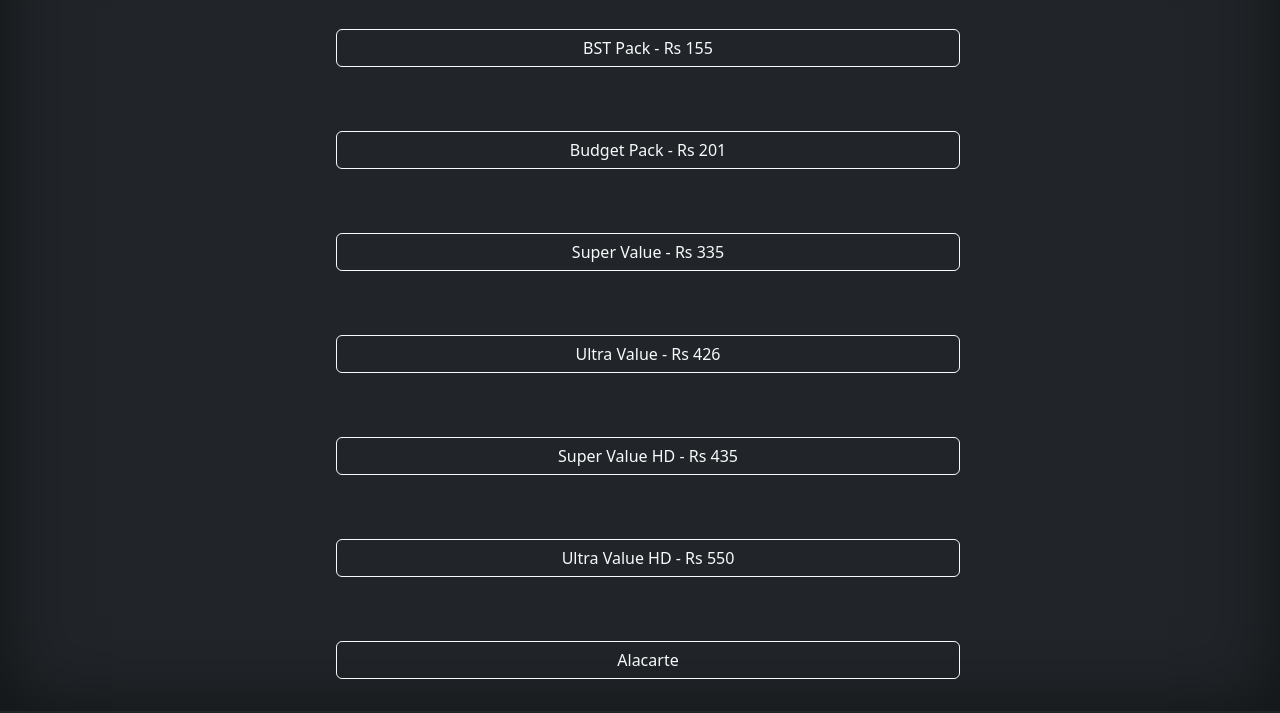
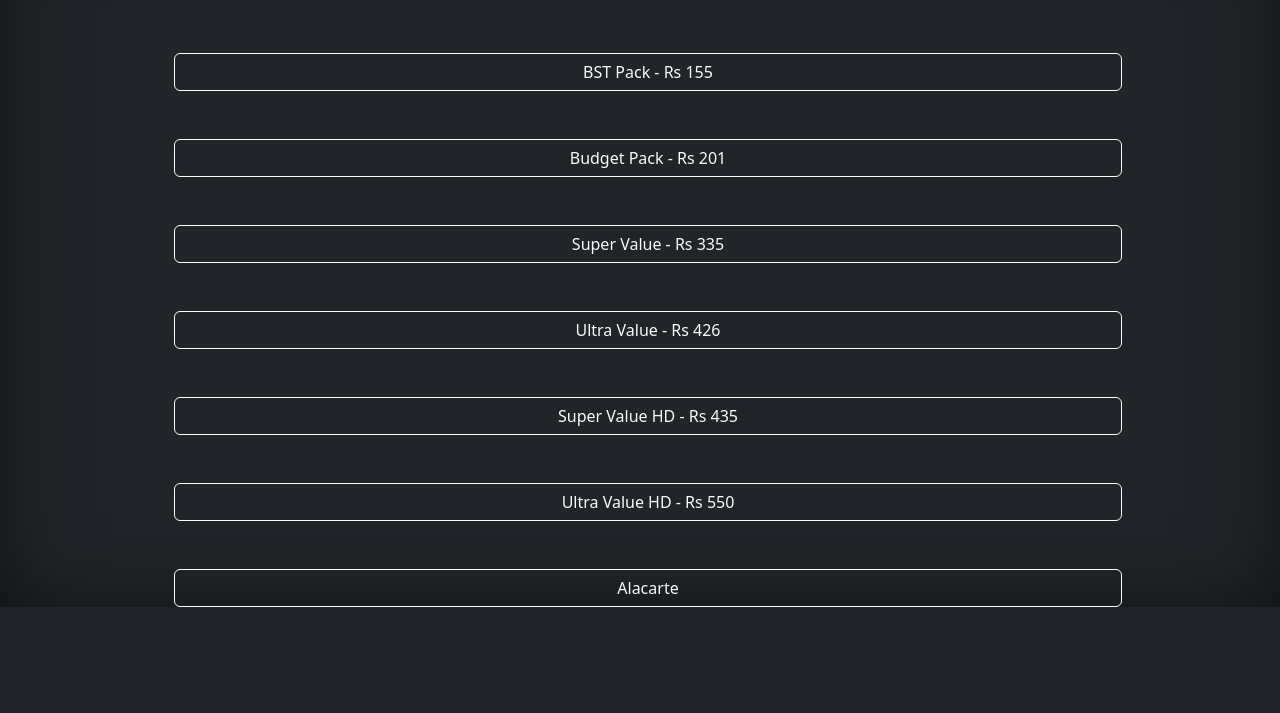
Before and after one commit to sparshtiwari10/JMD-Network, a plain HTML site: page nto3.html in a window 1280 px wide. Shown: the part 87-800 px from the top of the page. Drawn offline with nearby package versions, Linux system fonts and the light colour scheme.

Commit message:
Updated nto3

```diff
--- a/nto3.html
+++ b/nto3.html
@@ -7,7 +7,7 @@
     <title>JMD Network</title>
 
     <link rel="canonical" href="https://getbootstrap.com/docs/5.2/examples/cover/">
-
+    <link rel="icon" href="den bg rem.png" type="image/x-icon">
 
     <link href="./assets/dist/css/bootstrap.min.css" rel="stylesheet">
     <link href="https://cdn.jsdelivr.net/npm/bootstrap@5.2.3/dist/css/bootstrap.min.css" rel="stylesheet"
@@ -17,7 +17,7 @@
     <link href="cover.css" rel="stylesheet">
 </head>
 
-<body class="d-flex h-200 text-center text-bg-dark bg-dark">
+<body class="h-200 text-center text-bg-dark">
 
     <div class="cover-container d-flex w-100 h-100 p-3 mx-auto flex-column">
         <header class="mb-auto">
@@ -30,9 +30,9 @@
                 </nav>
             </div>
         </header>
-
-        <p class="d-grid mt-5 ms-3 ">
-            <button class="btn btn-outline-light" data-bs-toggle="collapse" data-bs-target="#collapseExample1"
+    </div>
+        <p class=" mt-5 ms-3 ">
+            <button class="btn btn-outline-light w-75 mt-lg-2" data-bs-toggle="collapse" data-bs-target="#collapseExample1"
                 aria-expanded="false" aria-controls="collapseExample">
                 BST Pack - Rs 155
             </button>
@@ -223,8 +223,8 @@
         </div>
 
 
-        <p class="d-grid mt-5 ms-3 ">
-            <button class="btn btn-outline-light" data-bs-toggle="collapse" data-bs-target="#collapseExample2"
+        <p class="mt-5 ms-3 ">
+            <button class="btn btn-outline-light w-75" data-bs-toggle="collapse" data-bs-target="#collapseExample2"
                 aria-expanded="false" aria-controls="collapseExample">
                 Budget Pack - Rs 201
             </button>
@@ -480,8 +480,8 @@
         </div>
 
 
-        <p class="d-grid mt-5 ms-3 ">
-            <button class="btn btn-outline-light" data-bs-toggle="collapse" data-bs-target="#collapseExample3"
+        <p class="mt-5 ms-3">
+            <button class="btn btn-outline-light w-75" data-bs-toggle="collapse" data-bs-target="#collapseExample3"
                 aria-expanded="false" aria-controls="collapseExample">
                 Super Value - Rs 335
             </button>
@@ -808,8 +808,8 @@
         </div>
 
 
-        <p class="d-grid mt-5 ms-3 ">
-            <button class="btn btn-outline-light" data-bs-toggle="collapse" data-bs-target="#collapseExample4"
+        <p class="mt-5 ms-3 ">
+            <button class="btn btn-outline-light w-75" data-bs-toggle="collapse" data-bs-target="#collapseExample4"
                 aria-expanded="false" aria-controls="collapseExample4">
                 Ultra Value - Rs 426
             </button>
@@ -1177,8 +1177,8 @@
             </div>
         </div>
 
-        <p class="d-grid mt-5 ms-3 ">
-            <button class="btn btn-outline-light" type="button" data-bs-toggle="collapse"
+        <p class="mt-5 ms-3 ">
+            <button class="btn btn-outline-light w-75" type="button" data-bs-toggle="collapse"
                 data-bs-target="#collapseExample5" aria-expanded="false" aria-controls="collapseExample">
                 Super Value HD - Rs 435
             </button>
@@ -1510,8 +1510,8 @@
         </div>
 
 
-        <p class="d-grid mt-5 ms-3 ">
-            <button class="btn btn-outline-light" type="button" data-bs-toggle="collapse"
+        <p class="mt-5 ms-3 ">
+            <button class="btn btn-outline-light w-75" type="button" data-bs-toggle="collapse"
                 data-bs-target="#collapseExample6" aria-expanded="false" aria-controls="collapseExample">
                 Ultra Value HD - Rs 550
             </button>
@@ -1886,9 +1886,9 @@
             </div>
         </div>
 
-        <p class="d-grid mt-5 ms-3">
-            <a href="alacarte.html" class="d-grid ms-0 text-decoration-none">
-                <button class="btn btn-outline-light" type="button">
+        <p class="mt-5 ms-3">
+            <a href="alacarte.html" class="text-decoration-none">
+                <button class="btn btn-outline-light w-75" type="button">
                     Alacarte
                 </button>
             </a>
```
